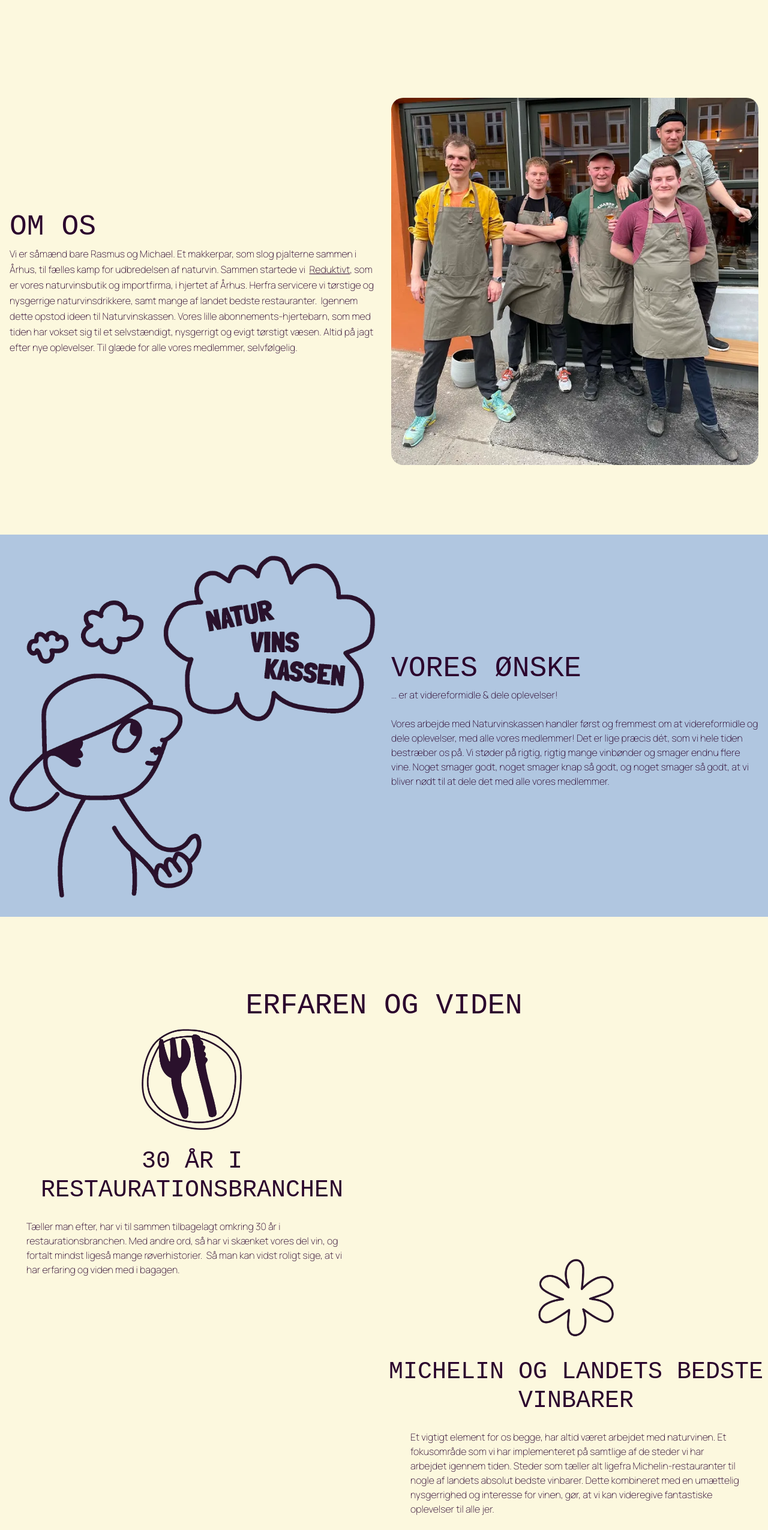
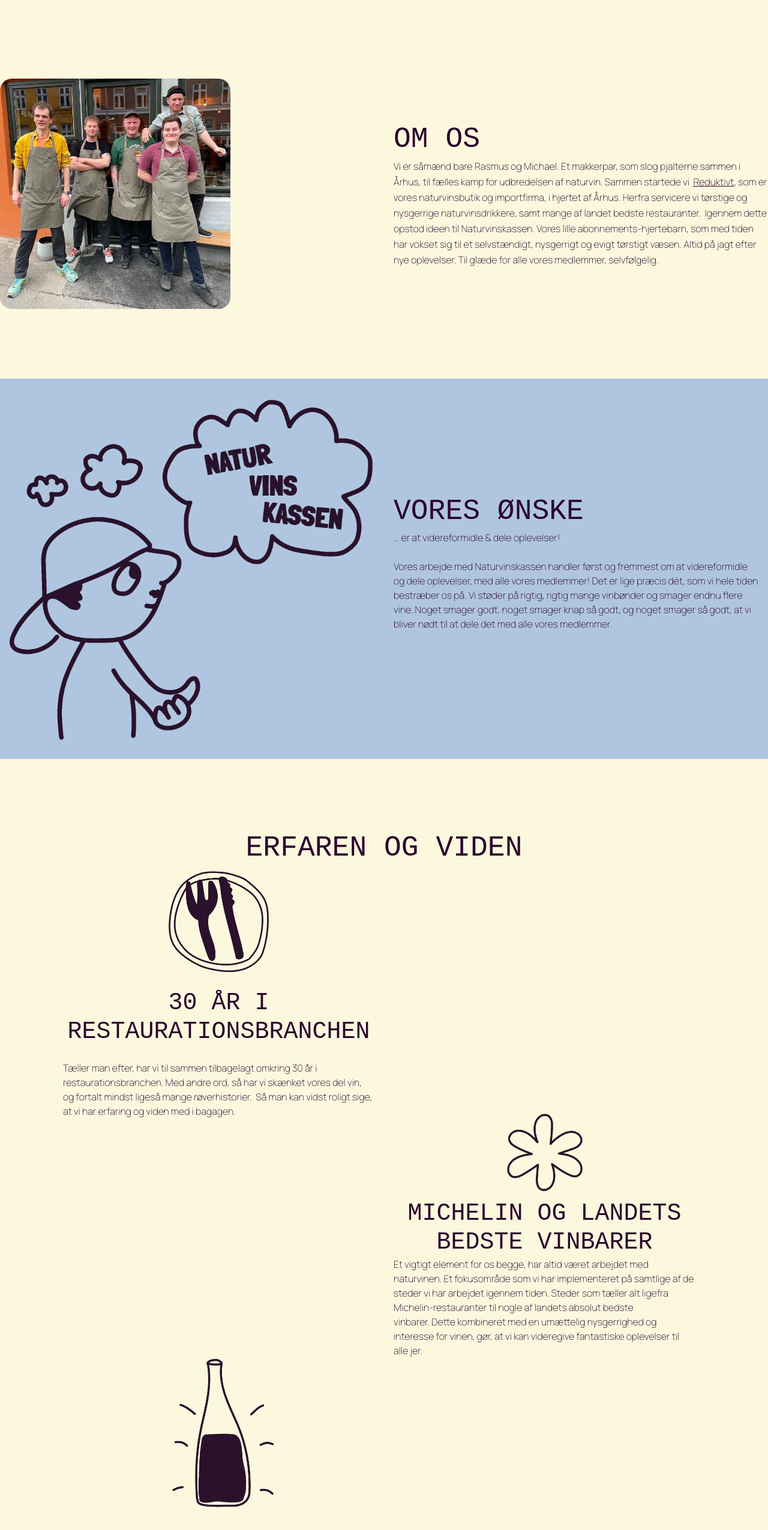
Before and after one commit to annikenB/Naturvinskassen, an Astro site: page /omos in a window 1280 px wide. Shown: the part 180-2730 px from the top of the page at 60% size. Built offline with nearby package versions, Linux system fonts and the light colour scheme; Astro itself is replaced by a stand-in of ours; a web font is replaced by a local one.

Commit message:
om os og login

```diff
--- a/src/components/Header.astro
+++ b/src/components/Header.astro
@@ -236,7 +236,7 @@
           <input
             type="email"
             id="email"
-            class="border border-lilla-950 text-sm rounded-lg block w-full p-2.5"
+            class="border bg-graa-100 border-lilla-950 text-sm rounded-lg block w-full p-2.5"
             placeholder="Din email"
             required
           />
--- a/src/pages/omos.astro
+++ b/src/pages/omos.astro
@@ -15,9 +15,12 @@
 <MainLayout title="Om os">
   <h1 class="text-center pb-voresl">Hvem er vi?</h1>
   <article>
-    <section class="max-w-7xl mx-auto px-4 py-8 pb-voresl">
-      <div class="grid grid-cols-1 md:grid-cols-2 gap-6 items-center">
-        <div class="">
+    <section class="max-w-7xl mx-auto pb-voresl">
+      <div class="grid grid-cols-1 md:grid-cols-2 gap-8 items-center">
+          <div class="flex justify-center max-w-96">
+            <Image src={team} alt="Team bag Naturvinskassen" class="rounded-image" />
+          </div>
+          <div class="">
           <h2 class="">Om os</h2>
           <p class="leading-relaxed">
             Vi er såmænd bare Rasmus og Michael. Et makkerpar, som slog
@@ -35,19 +38,16 @@
             medlemmer, selvfølgelig.
           </p>
         </div>
-        <div class="flex justify-center">
-          <Image src={team} alt="Team bag Naturvinskassen" class="rounded" />
-        </div>
       </div>
     </section>
 
     <section class="bg-blaa-300">
       <div class="max-w-7xl mx-auto px-4 py-8">
-        <div class="grid grid-cols-1 md:grid-cols-2 gap-6 items-center">
+        <div class="grid grid-cols-1 md:grid-cols-2 gap-8 items-center">
           <div class="flex justify-center">
-            <Image src={wish} alt="Illustratione om ønsker" class="" />
+            <Image src={wish} alt="Illustratione om ønsker" class="pl-50" />
           </div>
-          <div class="">
+          <div>
             <h2 class="">Vores ønske</h2>
             <p>… er at videreformidle & dele oplevelser!</p>
             <p class="py-voresxs">
@@ -63,29 +63,9 @@
       </div>
     </section>
 
-    <!-- <section class="mx-auto">
-      <div class="bg-farvenavn-blaa">
-        <div class="grid grid-cols-1 md:grid-cols-2 gap-6 items-center">
-          <div class="flex justify-center">
-            <p>bilde her</p>
-          </div>
-          <div class="my-voresm">
-            <h2 class="">Vores ønske</h2>
-            <p>… er at videreformidle & dele oplevelser!</p>
-            <p class="py-voresxs"> Vores arbejde med Naturvinskassen handler først og fremmest om at
-              videreformidle og dele oplevelser, med alle vores medlemmer! Det
-              er lige præcis dét, som vi hele tiden bestræber os på. Vi støder
-              på rigtig, rigtig mange vinbønder og smager endnu flere vine.
-              Noget smager godt, noget smager knap så godt, og noget smager så
-              godt, at vi bliver nødt til at dele det med alle vores medlemmer. </p>
-          </div>
-        </div>
-      </div>
-    </section> -->
-
     <article class="pt-voresl">
       <h2 class="text-center pb-voress">Erfaren og viden</h2>
-      <div class="md:grid grid-cols-2 mb-voresm md:mb-0">
+      <div class="md:grid grid-cols-2 mb-voresm md:mb-0 gap-8 mx-margin">
         <div>
           <div class="flex justify-center">
             <Image
@@ -95,7 +75,7 @@
             />
           </div>
           <h3 class="text-center">30 år i restaurationsbranchen</h3>
-          <p class="py-voresxs mx-voress">
+          <p class="py-voresxs">
             Tæller man efter, har vi til sammen tilbagelagt omkring 30 år i
             restaurationsbranchen. Med andre ord, så har vi skænket vores del
             vin, og fortalt mindst ligeså mange røverhistorier.  Så man kan
@@ -104,20 +84,20 @@
         </div>
       </div>
       <div></div>
-      <div class="md:grid grid-cols-2 mb-voresm md:mb-0">
+      <div class="md:grid grid-cols-2 mb-voresm mx-margin">
         <div></div>
         <div>
-          <div class="mb-voresm md:mb-0">
+          <div class="mb-voresm md:mb-0 px-4">
             <div>
-              <div class="flex justify-center">
+              <div class="flex justify-center mb-voress">
                 <Image
                   src={michelin}
                   alt="michelin logo"
-                  class="max-w-voresm pb-voress scale-[2]"
+                  class="max-w-voresm scale-[2]"
                 />
               </div>
               <h3 class="text-center">Michelin og landets bedste vinbarer</h3>
-              <p class="py-voresxs mx-voress">
+              <p class="">
                 Et vigtigt element for os begge, har altid været arbejdet med
                 naturvinen. Et fokusområde som vi har implementeret på samtlige
                 af de steder vi har arbejdet igennem tiden. Steder som tæller
@@ -135,7 +115,7 @@
               <Image src={spark} alt="naturvin" class="max-w-44 pb-voress" />
             </div>
             <h3 class="text-center">Smagsløg blandet med fornuft</h3>
-            <p class="py-voresxs mx-voress">
+            <p class="py-voresxs px-4">
               Fælles for os begge er, at vi værdsætter vin uden manipulation.
               Vin, som blot er vin, uden alverdens tilsætningsstoffer i mark og
               kælder. Naturvin gør både godt for ganen og bæredygtigheden.
--- a/tailwind.config.mjs
+++ b/tailwind.config.mjs
@@ -61,7 +61,7 @@
       },
       graa: {
         50: "#F9F7F3",
-        100: "#F2eEDE2",
+        100: "#F2EEDE2",
         200: "#EBE3D3",
         300: "#D3C09E",
         400: "#C0A277",
@@ -111,25 +111,6 @@
       mobile: "1px",
     },
 
-    /* Borders - borderstørrelser herunder */
-    // borderWidth: {
-    //     DEFAULT: '1px',
-    //     0: '0px',
-    //     2: '2px',
-    // },
-
-    /* Border radius størrelser herunder */
-    // borderRadius: {
-    //     DEFAULT: '1.25rem',
-    //     none: '0px',
-    // },
-
-    /* Border radius størrelser herunder */
-    // borderRadius: {
-    //     DEFAULT: '1.25rem',
-    //     none: '0px',
-    // },
-
     extend: {
       spacing: {
         margin: "105px",
```
